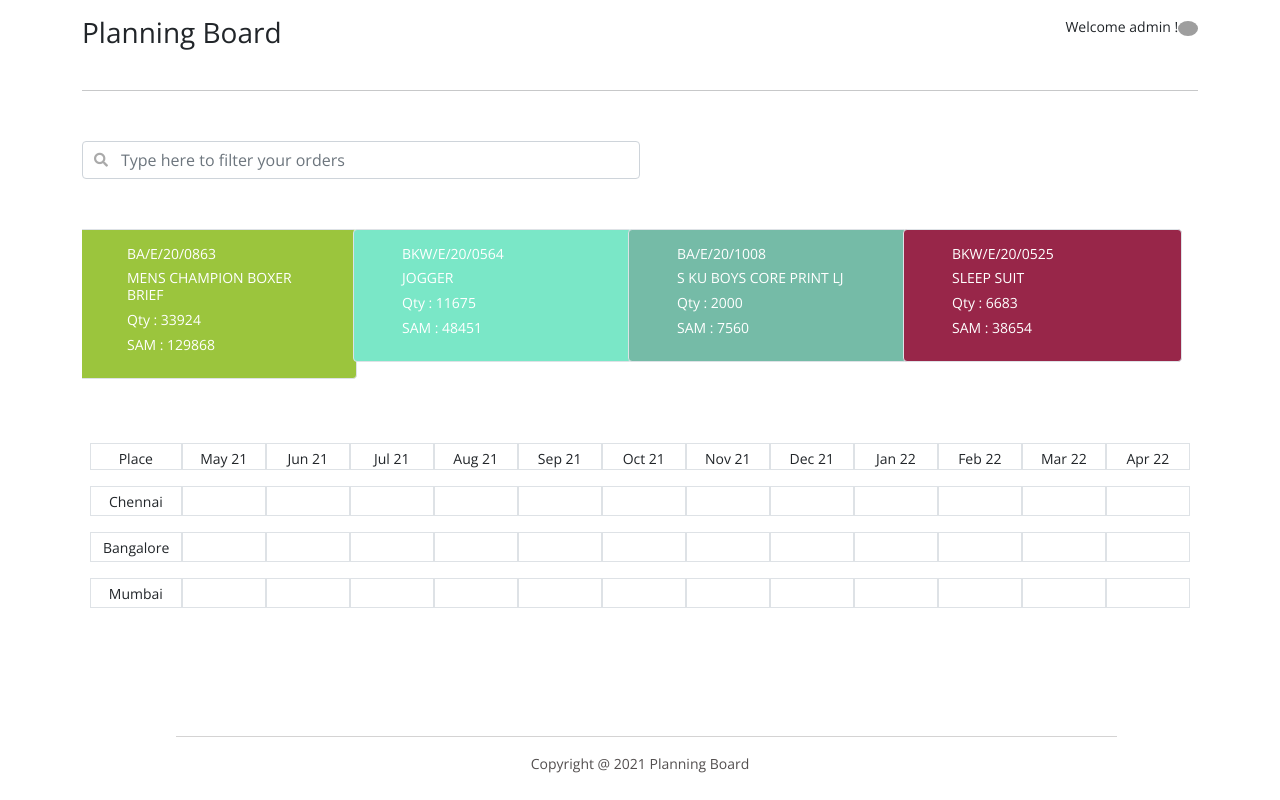
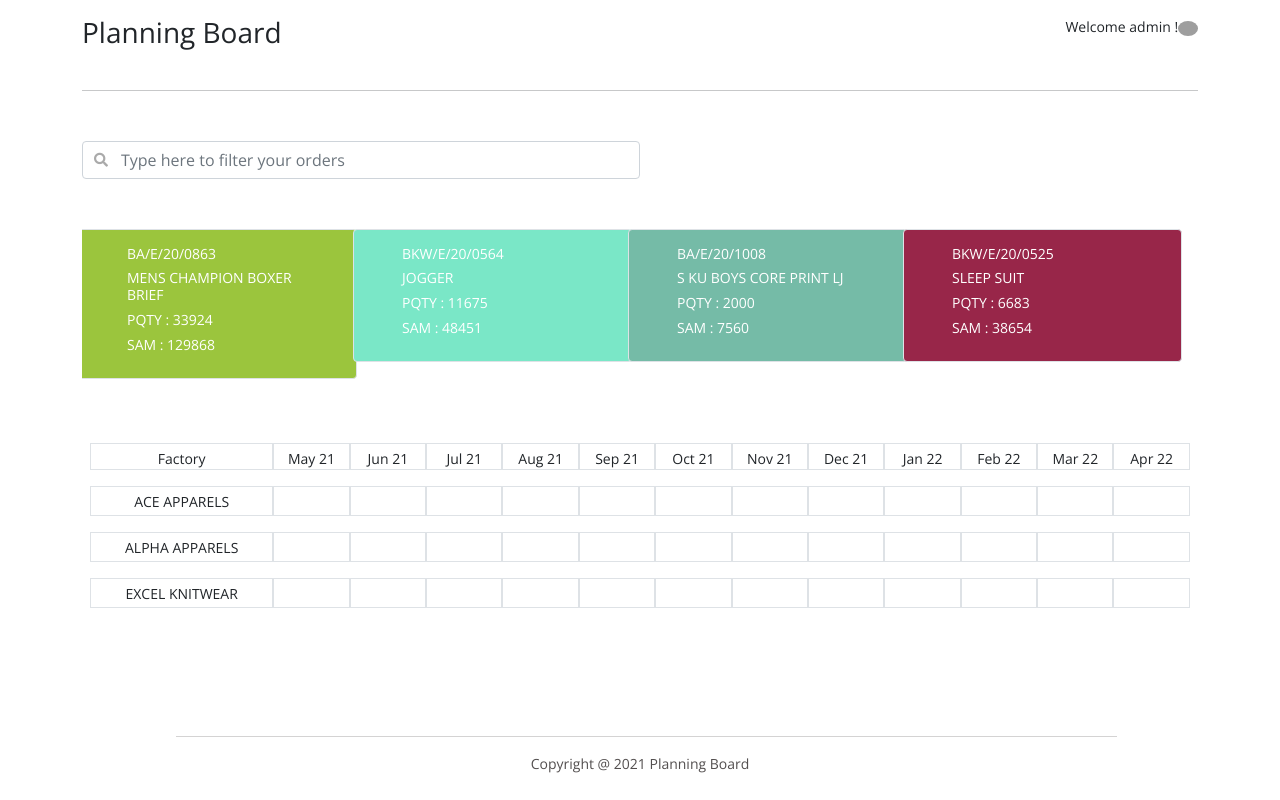
Before and after one commit to Thivakar-T/PlanningBoard, a React (Create React App) app: page /dashboard in a window 1280 px wide. Built offline with nearby package versions, Linux system fonts and the light colour scheme; grey boxes are pictures that could not be loaded; what promise.prototype.finally, superagent-promise would draw is missing.

Commit message:
Populate real data in mock json

```diff
--- a/src/data/factories.js
+++ b/src/data/factories.js
@@ -1,8 +1,8 @@
 const factories = [
   {
     factoryId: 'F001',
-    factoryName: 'Master',
-    location: 'Chennai',
+    factoryName: 'ACE APPARELS',
+    location: 'TIRUPPUR',
     allocations: [
       {
         month: 'Jan',
@@ -59,8 +59,8 @@ const factories = [
   },
   {
     factoryId: 'F002',
-    factoryName: 'Gilli',
-    location: 'Bangalore',
+    factoryName: 'ALPHA APPARELS',
+    location: 'SURAT',
     allocations: [
       {
         month: 'Jan',
@@ -114,7 +114,7 @@ const factories = [
   },
   {
     factoryId: 'F003',
-    factoryName: 'Sarkar',
+    factoryName: 'EXCEL KNITWEAR',
     location: 'Mumbai',
     allocations: [
       {
--- a/src/pages/dashboard.js
+++ b/src/pages/dashboard.js
@@ -177,7 +177,7 @@ class dashboard extends Component {
                             {order.style}
                           </h6>
                           <h6 className="font-weight-400">
-                            <span className="">Qty</span> : {order.qty}
+                            <span className="">PQTY</span> : {order.qty}
                           </h6>
                           <h6 className="font-weight-400">
                             <span className="">SAM</span> : {order.sam}
@@ -197,8 +197,8 @@ class dashboard extends Component {
           </h5>
         </div>
         <div className="row py-2 mx-2 text-center">
-          <div className="col-1 pt-1 border">Place</div>
-          <div className="col-11">
+          <div className="col-2 pt-1 border">Factory</div>
+          <div className="col-10">
             <div className="row ">
               {this.state.months.map((item) => {
                 return (
@@ -216,8 +216,8 @@ class dashboard extends Component {
               className="row py-2 mx-2 text-center"
               key={`${factory.factoryId}`}
             >
-              <div className="col-1 border height pt-1">{factory.location}</div>
-              <div className="col-11">
+              <div className="col-2 border height pt-1">{factory.factoryName}</div>
+              <div className="col-10">
                 <div className="row ">
                   {factory.allocations.map((allocation) => {
                     return (
@@ -288,14 +288,13 @@ class dashboard extends Component {
                 </h5>
               </div>
               <div className="modal-body row">
-                <p>Selected Factory: {this.state.selected_factory}</p>
-                <p>Selected Month: {this.state.selected_month}</p>
+                <p>{this.state.selected_factory}</p>
                 {this.state.selected_orders.map((order) => {
                   return (
                     <div
                       draggable="true"
                       onDragStart={(e) => this.onDragStart(e, order.orderId)}
-                      className="col-xs-3 col-sm-3 col-md-3"
+                      className="col-xs-4 col-sm-4 col-md-4"
                       key={order.orderId}
                     >
                       <div
@@ -332,18 +331,14 @@ class dashboard extends Component {
                             </button>
                           </span>
                         </h6>
-                        <h6 className="font-weight-400">
-                          {' '}
+                        <h6 className="font-weight-300">
                           {order.orderId}
                         </h6>
-                        <h6 className="font-weight-400">
+                        <h6 className="font-weight-300">
                           {order.style}
                         </h6>
-                        <h6 className="font-weight-400">
-                          <span className="">Qty</span> : {order.qty}
-                        </h6>
-                        <h6 className="font-weight-400">
-                          <span className="">SAM</span> : {order.sam}
+                        <h6 className="font-weight-300">
+                          <span className="">QTY</span> : {order.qty} , <span className="">SAM</span> : {order.sam}
                         </h6>
                       </div>
                     </div>
```
